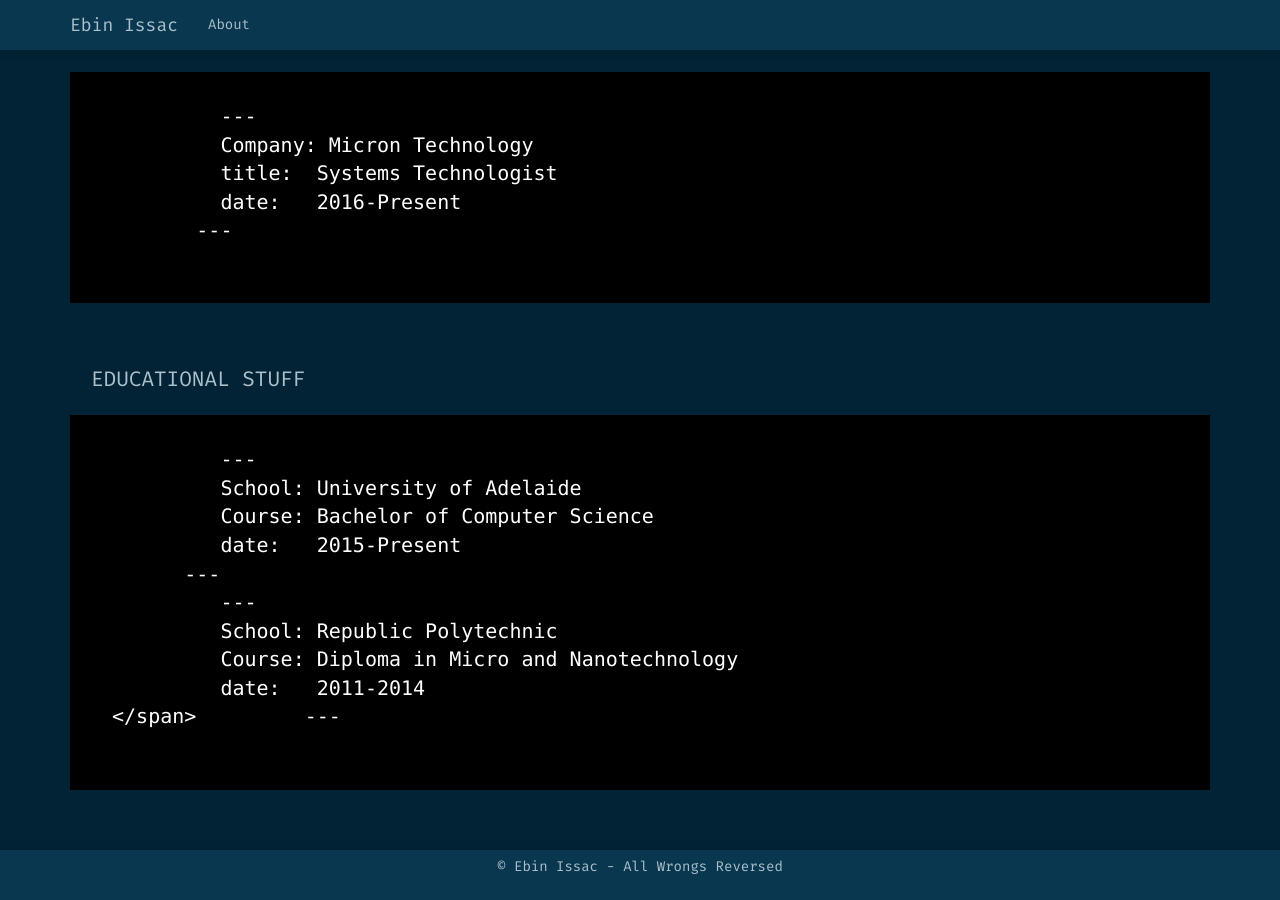
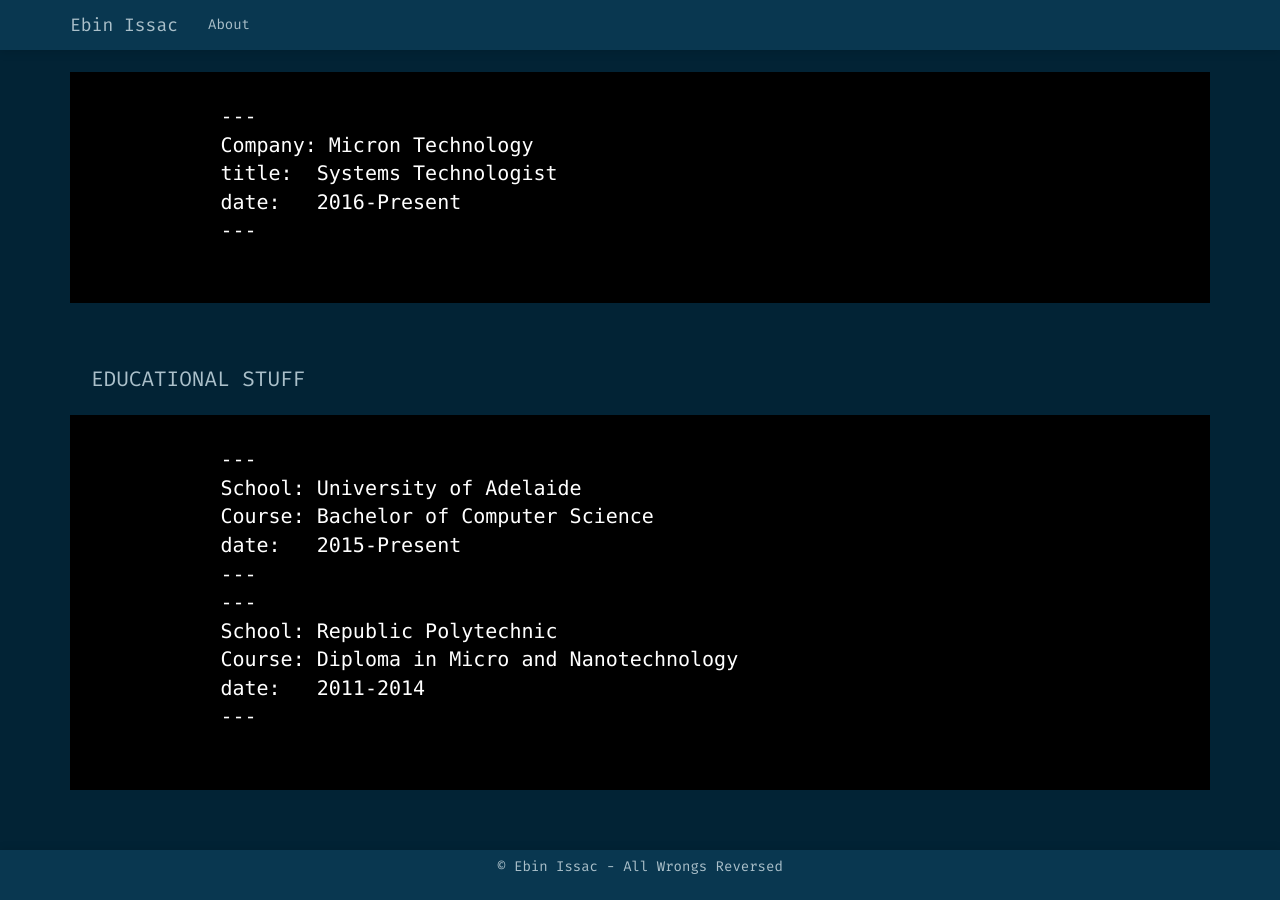
Before and after one commit to ebinpissac/ebinpissac.github.io, a Jekyll site: the page built from about.md, in a window 1280 px wide and 900 px high, scrolled down 585 px. Built offline with Jekyll 4.4.1, drawn with Linux system fonts in a browser that asks for light colours; nearby versions of some CDN libraries; some web fonts are replaced.

Commit message:
some layout fix

```diff
--- a/about.md
+++ b/about.md
@@ -31,7 +31,7 @@ Work Stuff
           Company: Micron Technology
           title:  Systems Technologist
           date:   2016-Present
-        ---
+          ---
         </pre>
         </div>
 
@@ -49,12 +49,12 @@ Work Stuff
           School: University of Adelaide
           Course: Bachelor of Computer Science
           date:   2015-Present
-       ---
-	  ---
+          ---
+          ---
           School: Republic Polytechnic
           Course: Diploma in Micro and Nanotechnology
           date:   2011-2014
- </span>         ---
+          ---
         </pre>
         </div>
 
```
Also changed, not shown: 2 other files.
